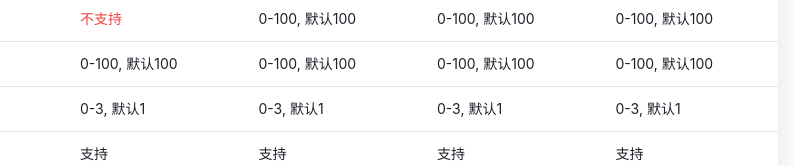
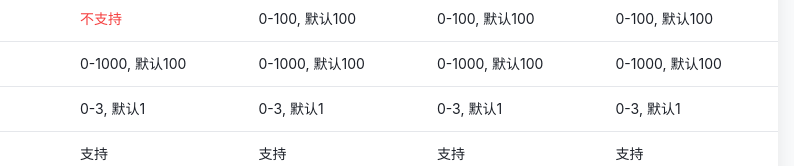
Before and after one commit to cwser/Discord-Midjourney-PV, a plain HTML site: page index.html in a window 1280 px wide. Shown: the part 634-800 px from the top of the page, 486-1280 px from the left. Drawn offline with nearby package versions, Linux system fonts and the light colour scheme.

Commit message:
Update index.html

```diff
--- a/index.html
+++ b/index.html
@@ -160,10 +160,10 @@
               </tr>
               <tr class="hover-row">
                 <td class="parameter-cell"><span class="parameter-highlight">--sref</span> / <span class="parameter-highlight">--sw</span>（风格参考）</td>
-                <td class="parameter-cell">0-100, 默认100</td>
-                <td class="parameter-cell">0-100, 默认100</td>
-                <td class="parameter-cell">0-100, 默认100</td>
-                <td class="parameter-cell">0-100, 默认100</td>
+                <td class="parameter-cell">0-1000, 默认100</td>
+                <td class="parameter-cell">0-1000, 默认100</td>
+                <td class="parameter-cell">0-1000, 默认100</td>
+                <td class="parameter-cell">0-1000, 默认100</td>
               </tr>
               <tr class="hover-row">
                 <td class="parameter-cell"><span class="parameter-highlight">--iw</span> Image Weight（图像权重）</td>
```
